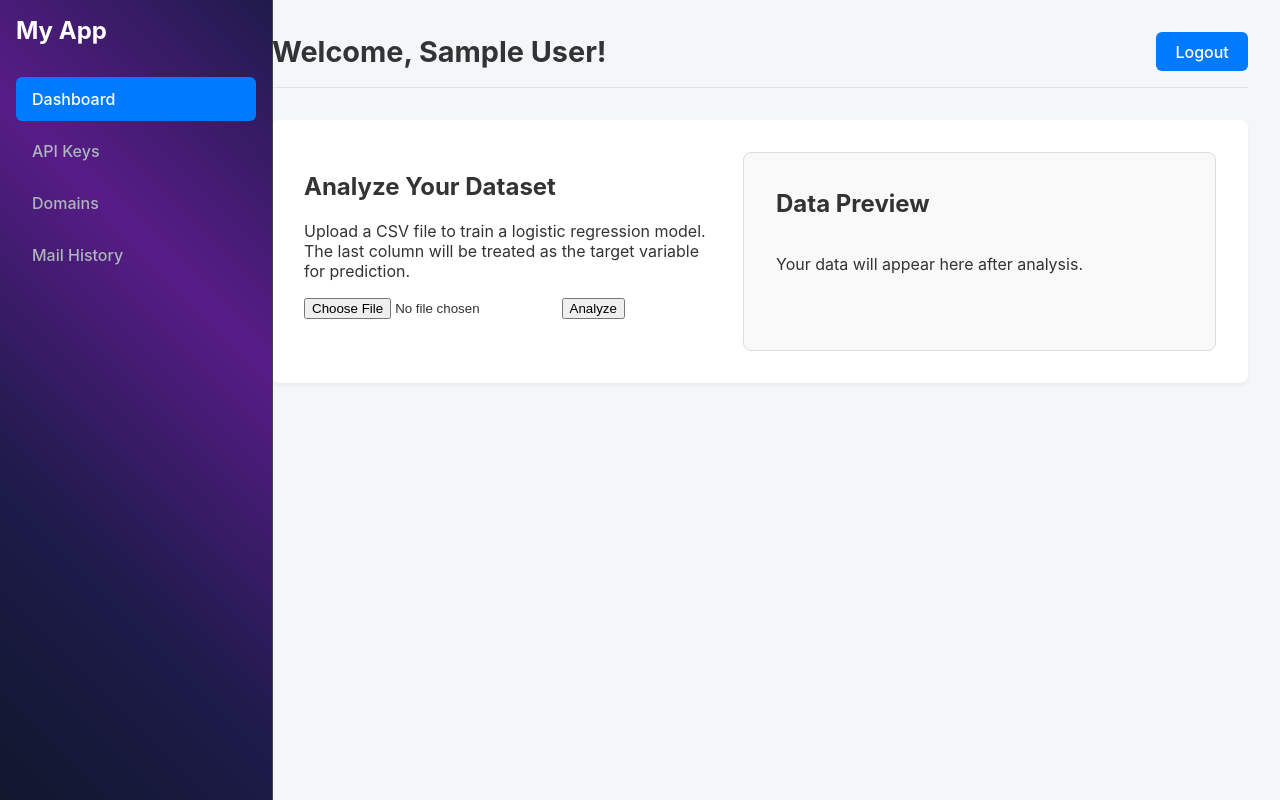
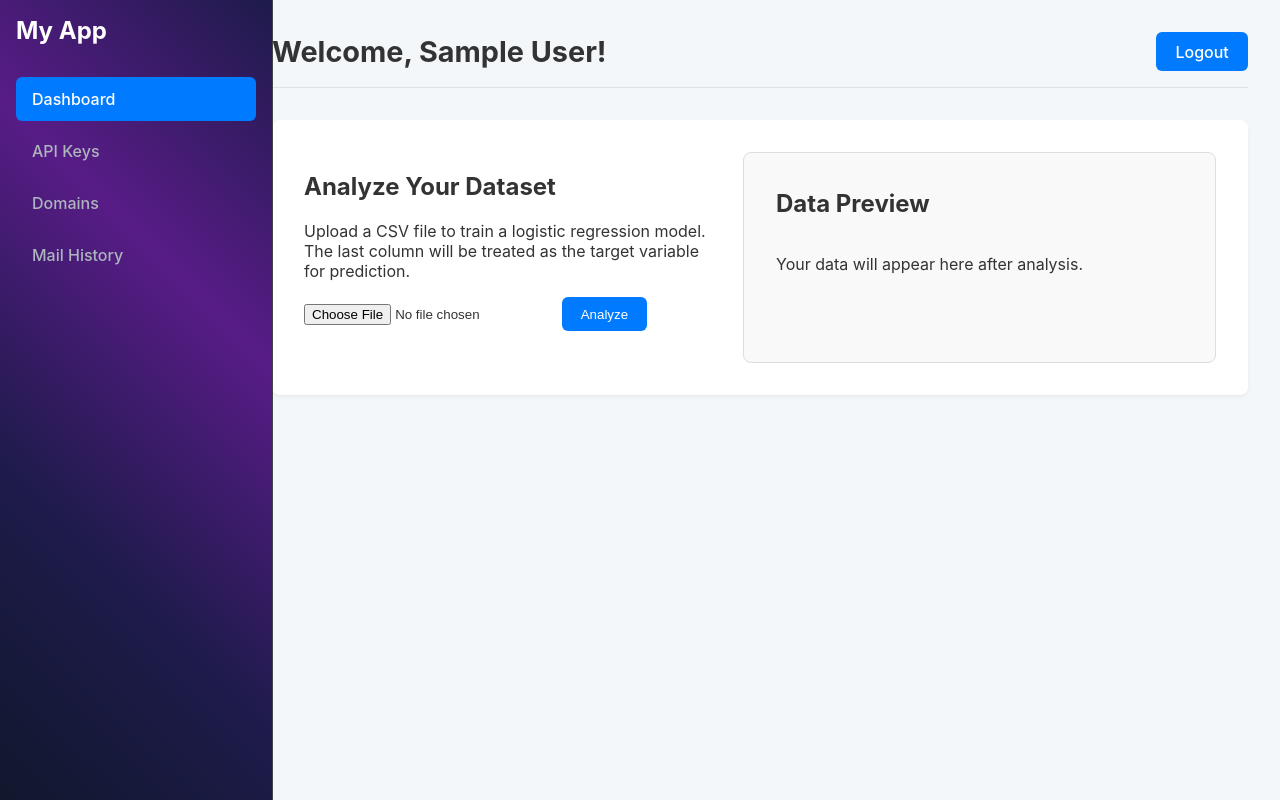
Before and after one commit to GAMEstar911/todocker, a Flask app: page /dashboard in a window 1280 px wide. Run offline with Flask 3, Linux system fonts and the light colour scheme; the visitor is signed in with stand-in values (Sample User, id 1); some libraries are stand-ins or nearby versions.

Commit message:
Style: Unify button styles on dashboard

```diff
--- a/static/css/dashboard.css
+++ b/static/css/dashboard.css
@@ -133,6 +133,21 @@ form {
     margin-bottom: 2rem;
 }
 
+form button[type="submit"] {
+    background-color: #007bff;
+    color: white;
+    padding: 0.6rem 1.2rem;
+    border: none;
+    border-radius: 6px;
+    font-weight: 500;
+    cursor: pointer;
+    transition: background-color 0.2s;
+}
+
+form button[type="submit"]:hover {
+    background-color: #0056b3;
+}
+
 #results {
     display: none;
     background-color: #f8f9fa;
```
